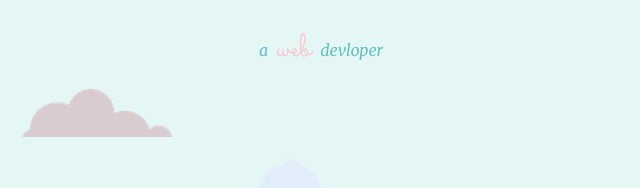
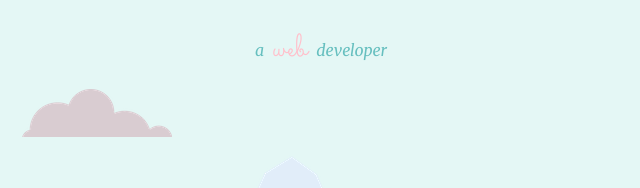
Before and after one commit to abhijeet9897/cv, a plain HTML site: page index.html in a window 1280 px wide. Shown: the part 236-424 px from the top of the page, 319-959 px from the left. Drawn offline with Linux system fonts and the light colour scheme.

Commit message:
developer from devloper

```diff
--- a/index.html
+++ b/index.html
@@ -13,7 +13,7 @@
   <div class="div1">
     <img class="cloud-a" src="images/cloud.png" alt="cloud-img">
     <h2><strong>I'm Abhijeet.</strong></h2>
-    <p class="pp">a<a href="https://www.linkedin.com/in/abhijeet-ray-b62957190/"> <span>web</span></a> devloper</p>
+    <p class="pp">a<a href="https://www.linkedin.com/in/abhijeet-ray-b62957190/"> <span>web</span></a> developer</p>
     <img class="cloud-b" src="images/cloud.png" alt="cloud-img">
     <img class="mountain" src="images/mountain.png" alt="mountain-img">
   </div>
```
